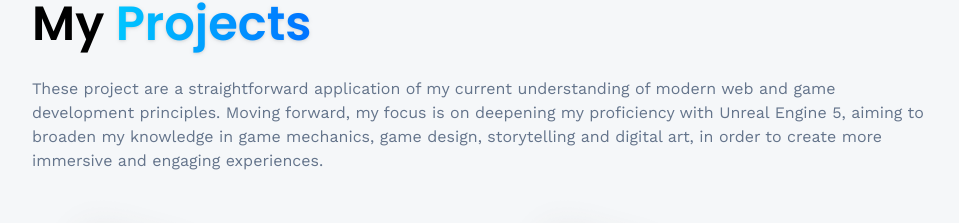
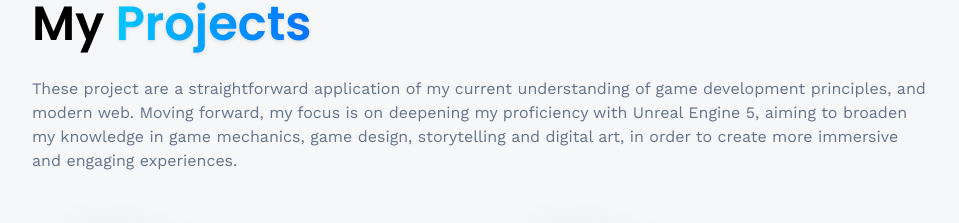
Before and after one commit to MannyUnchain3d/3d-portfolio, a React (Vite) app: page /projects in a window 1280 px wide. Shown: the part 135-358 px from the top of the page, without its empty margins (160-1119 px from the left). Built offline with nearby package versions, Linux system fonts and the light colour scheme.

Commit message:
syntax fixed

```diff
--- a/src/pages/Projects.jsx
+++ b/src/pages/Projects.jsx
@@ -15,7 +15,7 @@ const Projects = () => {
       <div className="mt-5 flex-col gap-3 text-slate-500">
         <p>
           These project are a straightforward application of my current
-          understanding of modern web and game development principles. Moving
+          understanding of game development principles, and modern web. Moving
           forward, my focus is on deepening my proficiency with Unreal Engine 5,
           aiming to broaden my knowledge in game mechanics, game design,
           storytelling and digital art, in order to create more immersive and
```
